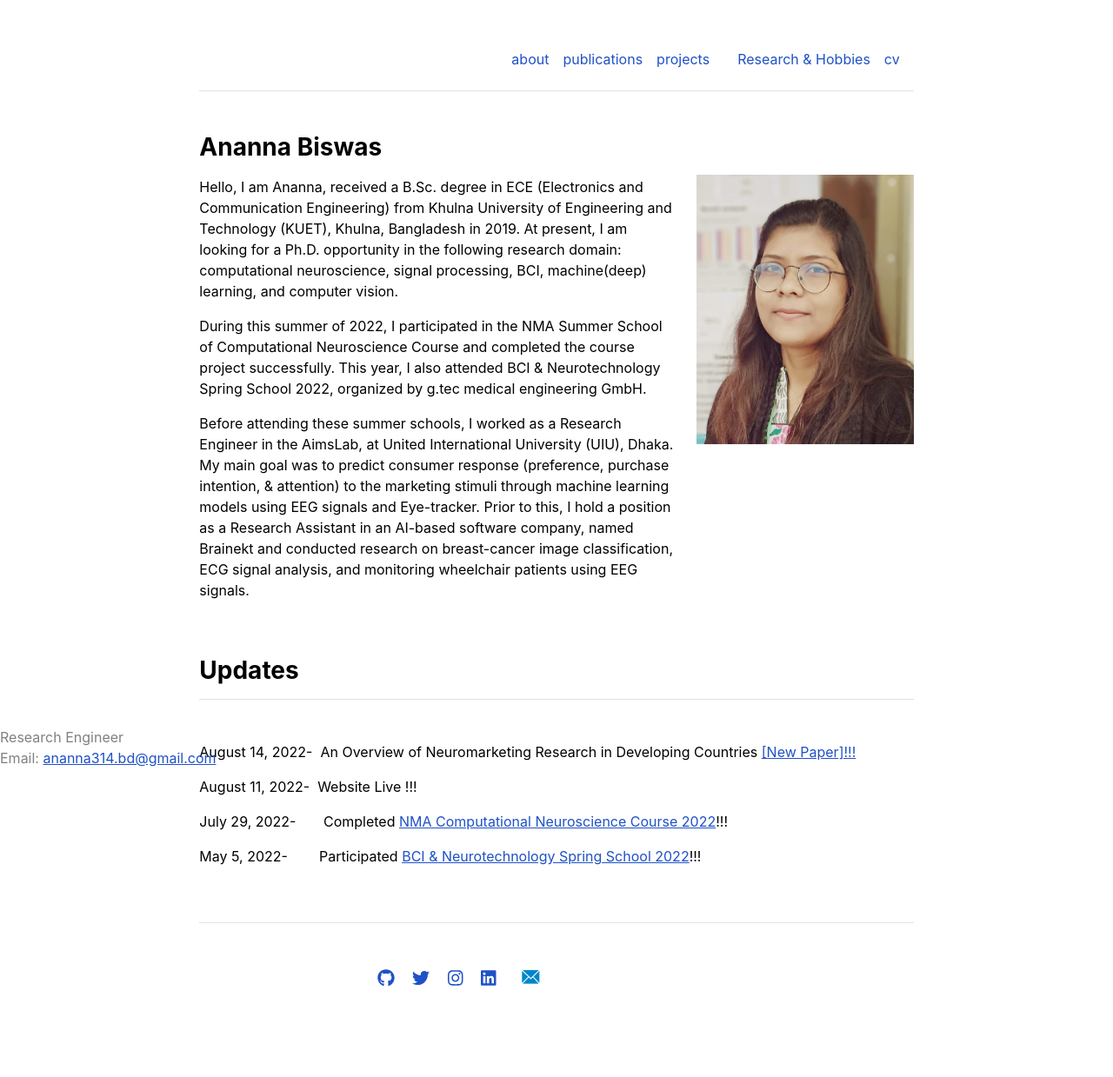
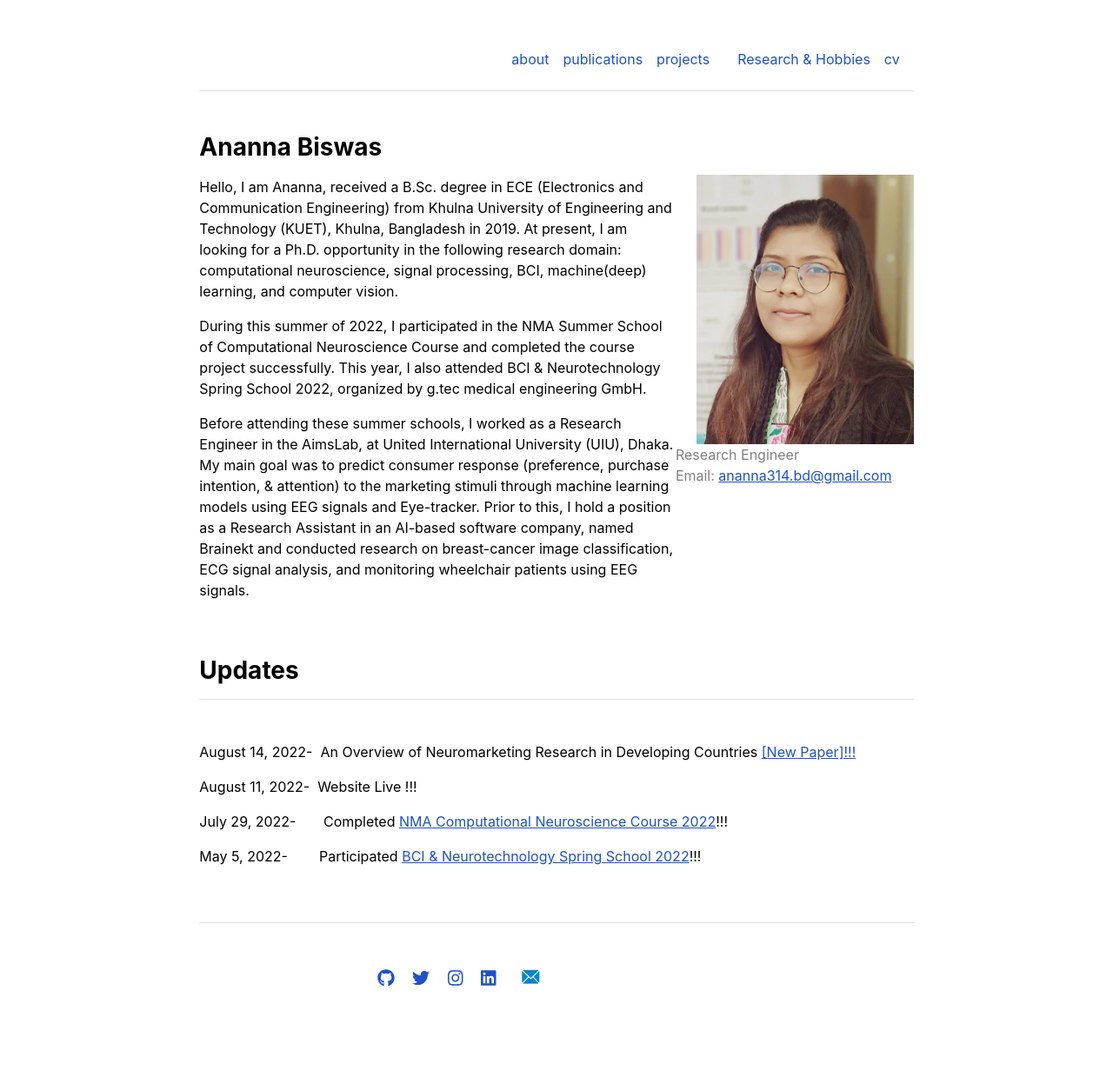
Before and after one commit to Anannabiswas/anannabiswas.github.io, a Jekyll site: the page built from index.md, in a window 1280 px wide. Shown: the whole page at 87% size. Built offline with Jekyll 4.4.1, drawn with Linux system fonts in a browser that asks for light colours.

Commit message:
Update home.html

```diff
--- a/_layouts/home.html
+++ b/_layouts/home.html
@@ -13,7 +13,7 @@ layout: default
     <p>
      <img src="{{ site.github.url }}/assets/img/ananna_1.jpeg" alt="Home" width="250" height="310"style="float:right">
    </p>
-     <div class="fixed-bottom">
+     <div class="row pl-5">
        <p style="color: gray;">  Research Engineer </br>
        Email: <a href="mailto:ananna314.bd@gmail.com">ananna314.bd@gmail.com</a>
        </p>
```
